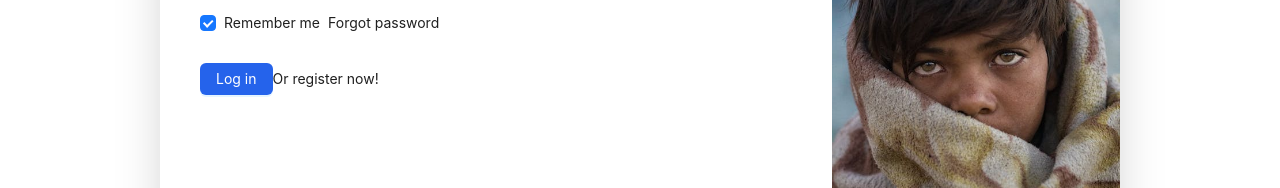
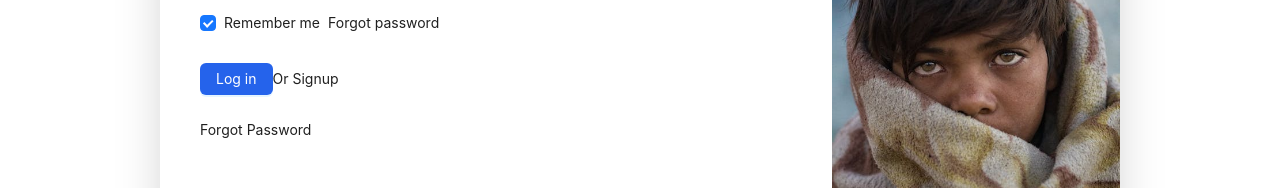
Before and after one commit to KISMAT1234/Donationproject, a React (Vite) app in the folder frontreact/: page /login-form in a window 1280 px wide. Shown: the part 241-429 px from the top of the page. Built offline with nearby package versions, Linux system fonts and the light colour scheme.

Commit message:
link for forgot password added

```diff
--- a/frontreact/src/components/beforelogin/Login.jsx
+++ b/frontreact/src/components/beforelogin/Login.jsx
@@ -6,6 +6,7 @@ import { LockOutlined, UserOutlined } from '@ant-design/icons';
 import { Button, Checkbox, Form, Input } from 'antd';
 // import Swal from 'sweetalert2'
 import login from "../image/login.jpeg"
+import { Link } from "react-router-dom";
 const App = () => {
 
   const onFinish = (values) => {
@@ -88,8 +89,10 @@ const App = () => {
           <Button type="primary" htmlType="submit" className="bg-blue-600 login-form-button">
             Log in
           </Button>
-          Or <a href="">register now!</a>
+          Or <a href=""></a>
+        <Link to="/signup-form">Signup</Link>
         </Form.Item>
+      <Link to="send-email">Forgot Password</Link>
       </Form>
 
       <div className="w-[30%]" >
```
